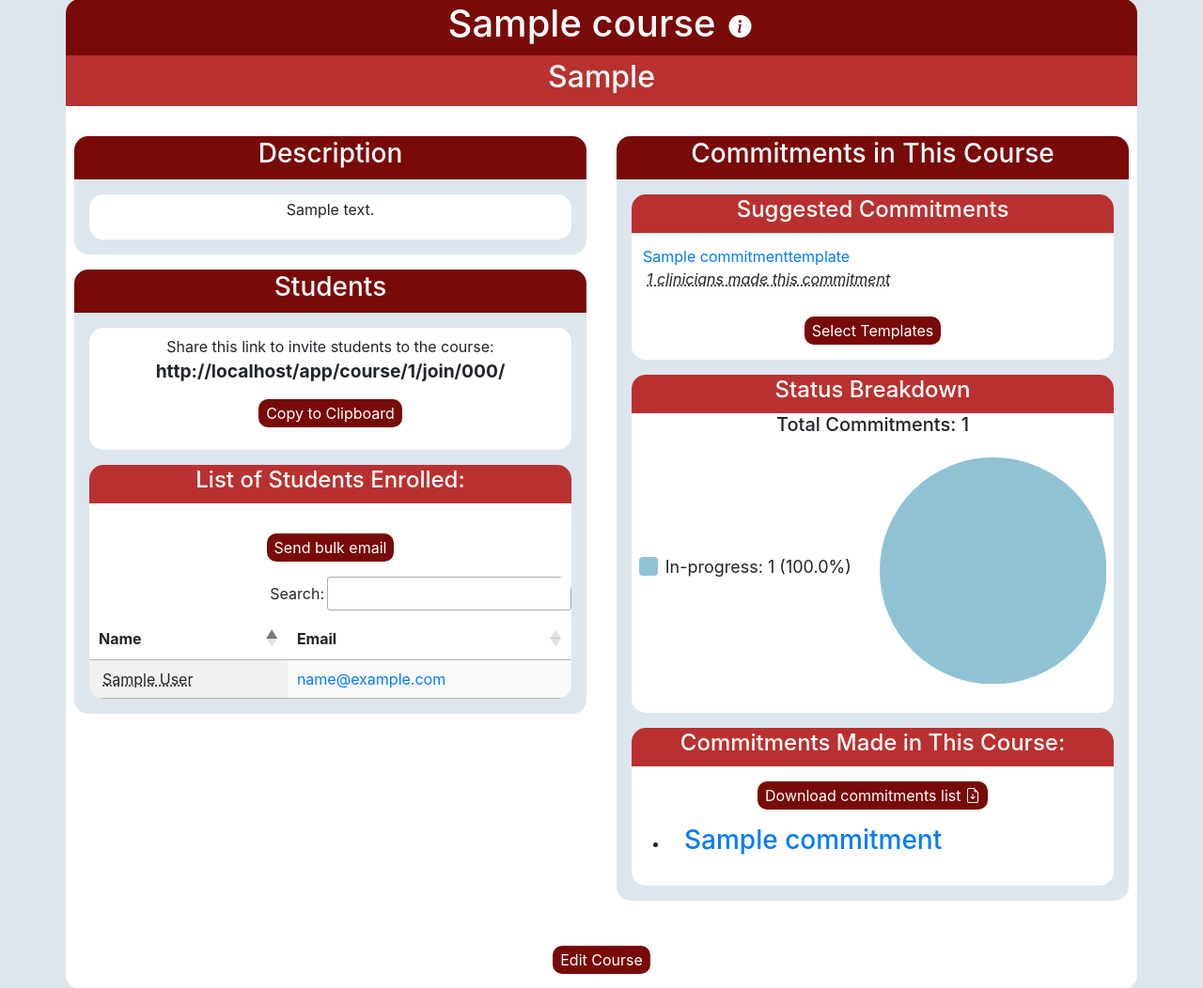
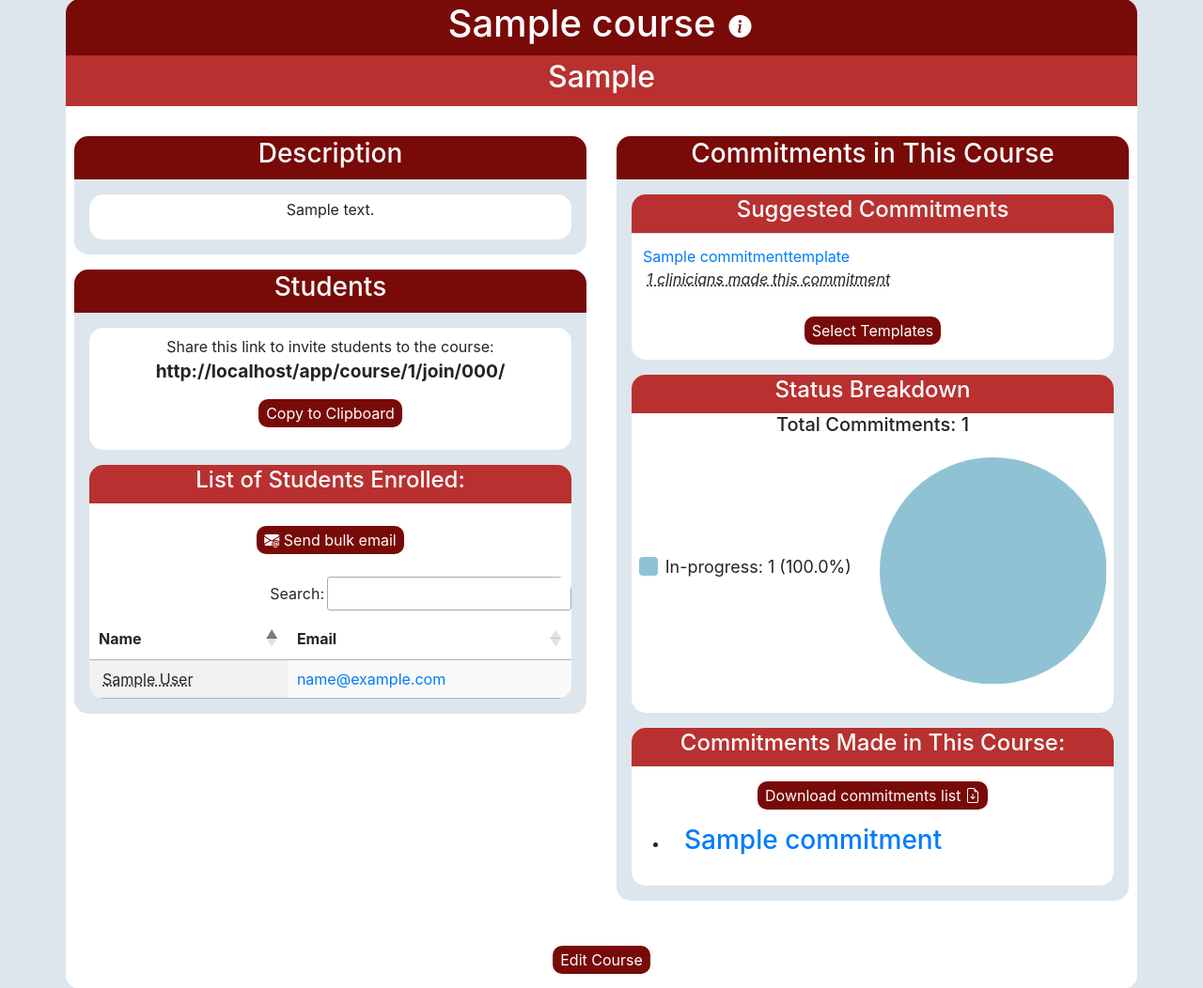
Before and after one commit to lee-blake/Commitment-to-Change-App, a Django app: page /app/course/1/view/ in a window 1280 px wide. Shown: the part 119-1171 px from the top of the page at 94% size. Run offline with Django 4.2, Linux system fonts and the light colour scheme; a user stored in the database is signed in; tables that the repository leaves empty hold one stand-in row (values such as "Sample post"); some libraries are stand-ins or nearby versions.

Commit message:
Adjust send bulk email button

```diff
--- a/Commitment_to_Change_App/commitments/templates/commitments/Course/course_bulk_email_modal.html
+++ b/Commitment_to_Change_App/commitments/templates/commitments/Course/course_bulk_email_modal.html
@@ -1,7 +1,7 @@
 <button class="standard-button"
         role="button"
         data-bs-toggle="modal"
-        data-bs-target="#send-bulk-email-modal">Send bulk email</button>
+        data-bs-target="#send-bulk-email-modal"><i class="bi bi-envelope-at-fill"></i> Send bulk email</button>
 <div class="modal fade"
      id="send-bulk-email-modal"
      tabindex="-1"
--- a/Commitment_to_Change_App/commitments/templates/commitments/Course/course_view_owned_page.html
+++ b/Commitment_to_Change_App/commitments/templates/commitments/Course/course_view_owned_page.html
@@ -26,7 +26,7 @@
 {% endblock edit_button %}
 
 {% block bulk_email_button %}
-  <div class="text-center p-3">
+  <div class="text-center pt-2 pb-4">
     {% include "commitments/Course/course_bulk_email_modal.html" %}
   </div>
 {% endblock bulk_email_button %}
```
